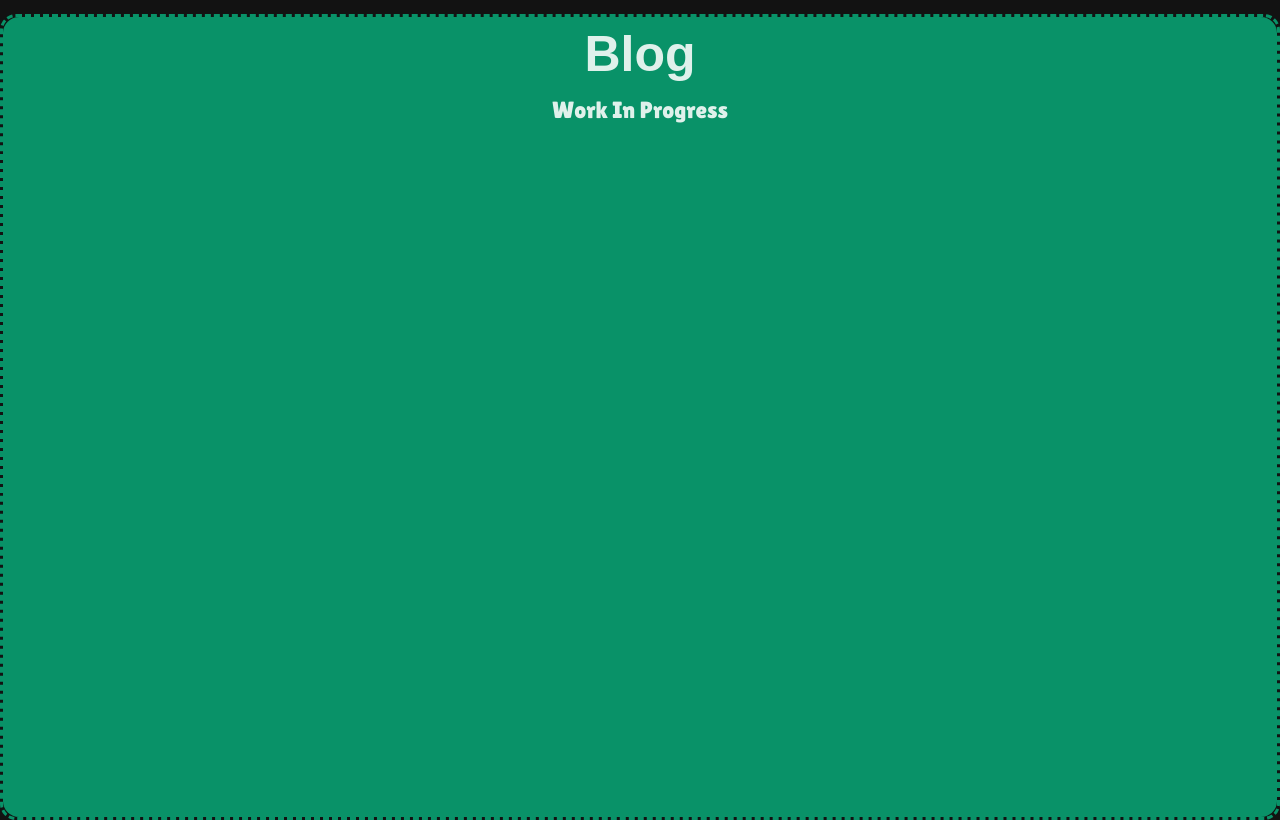
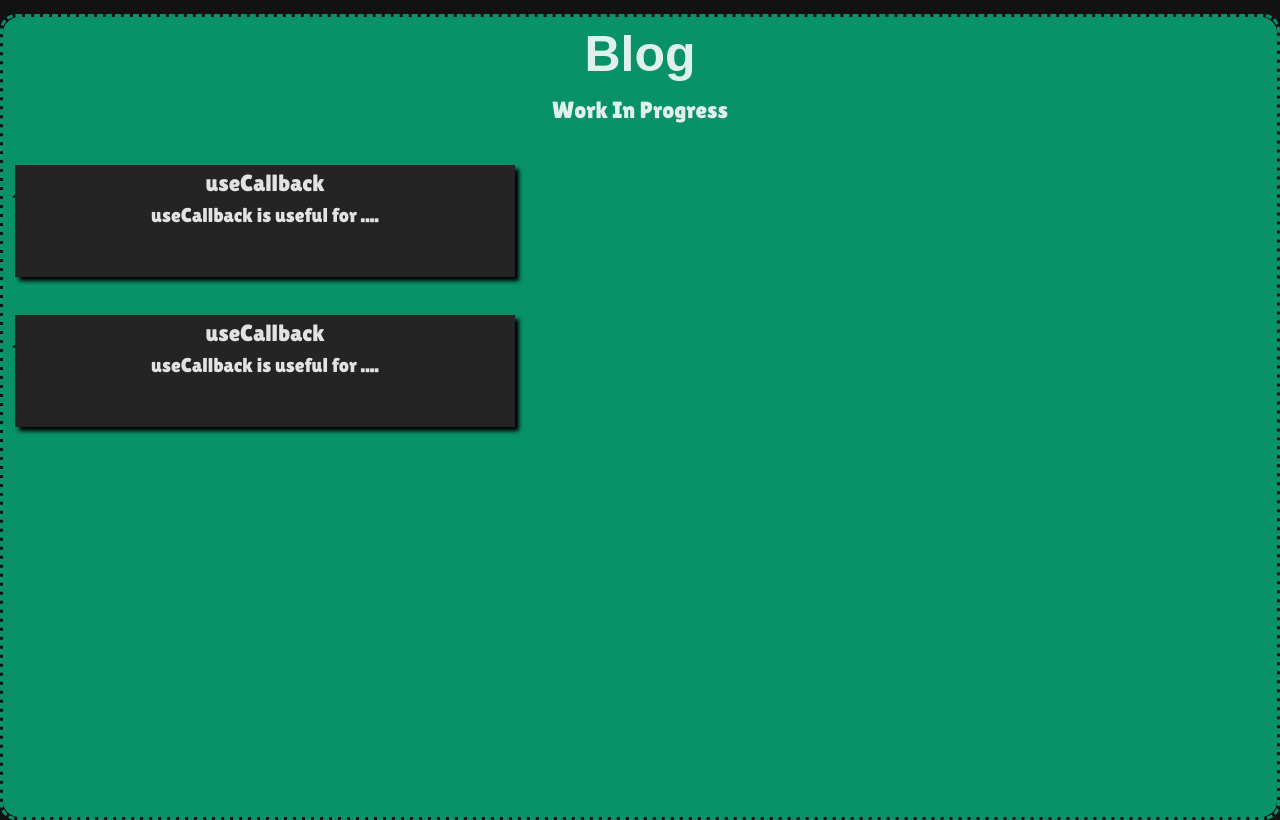
Before and after one commit to CClotho/my-portfolio, a React (Vite) app: page / in a window 1280 px wide. Shown: the part 3252-4072 px from the top of the page. Built offline with nearby package versions, Linux system fonts and the light colour scheme; a web font is replaced by a local one.

Commit message:
(added): drawer effect

```diff
--- a/src/App.tsx
+++ b/src/App.tsx
@@ -9,7 +9,6 @@ import DesktopSidebar from './pages/shared/DesktopSidebar';
 import useSoloObserver from './components/hooks/useSoloObserver';
 import Showcase from './pages/Showcase';
 import Blog from './pages/Blog';
-
 
 function App() {
  // update the ref inside the observer when checking entry.isIntersecting.
--- /dev/null
+++ b/src/components/Card.tsx
@@ -0,0 +1,32 @@
+export interface CardProp {
+    id: number,
+    title: string,
+    description: string,
+
+}
+
+
+const Card = function({id, title, description}: CardProps):React.JSX.Element {
+
+
+    return (
+
+        <div className="drawer-wrapper">
+            <div className="drawer">
+          <div className="drawer-inside"></div>
+             <article className="card"key={id}>
+
+            <h3 className="card-title">{title}</h3>
+            <p className="card-text">{description}</p>
+
+        </article>
+
+        </div>
+        </div>
+
+
+    )
+}
+
+
+export default Card;
--- /dev/null
+++ b/src/components/PostList.tsx
@@ -0,0 +1,22 @@
+
+import Card from "./Card";
+import Drawer from "./Drawer";
+
+const PostList = function({id, title, description}: CardProps):React.JSX.Element {
+
+
+    return (
+        <section className="posts">
+
+
+            <Card id={5}title="useCallback" description="useCallback is useful for ...."/>
+            <Card id={6}title="useCallback" description="useCallback is useful for ...."/>
+
+        </section>
+
+
+    )
+}
+
+
+export default PostList;
--- a/src/pages/Blog.tsx
+++ b/src/pages/Blog.tsx
@@ -1,10 +1,11 @@
 import useSoloObserver from "../components/hooks/useSoloObserver";
-import { RefType } from "../components/hooks/useIntersectionObservation";
-
+import { useState } from "react";
+import Card, { CardProp } from "../components/Card";
+import PostList from "../components/PostList";
 
 const Blog = function (): React.JSX.Element {
     const {ref, visible} = useSoloObserver();
-
+    const [post, setPost] = useState<CardProp | null>(null);
     return (
 
             <section id="blog-section" ref={ref}  className={`${visible ? 'show-section' : ''}`}>
@@ -12,7 +13,7 @@ const Blog = function (): React.JSX.Element {
                     <div className={`blog-posts ${visible ? 'slide-in-horizontally' : ''}`}>
                     <h2> Blog </h2>
                     <h3> Work In Progress</h3>
-
+                     <PostList/>
                     </div>
 
             </section>
--- a/src/styles/abstract/_colors.scss
+++ b/src/styles/abstract/_colors.scss
@@ -4,3 +4,5 @@ $contact-bg: #fa5252;
 $showcase-bg:#be4bdb;
 $blog-bg: #099268;
 $main-bg: #242424;
+$dark-bg: #121212;
+$card-bg: #4ebcaf;
--- a/src/styles/app.scss
+++ b/src/styles/app.scss
@@ -6,6 +6,8 @@
 @use './abstract/colors';
 @use './shared/animation.scss';
 @use './shared/global.scss';
+@use './components/card.scss';
+@use './components/posts.scss';
 
 #root {
     max-width: 1280px;
--- /dev/null
+++ b/src/styles/components/card.scss
@@ -0,0 +1,64 @@
+@use '../abstract/colors';
+
+.card {
+
+ //background-color: colors.$card-bg;
+
+ margin-left: 12px;
+ width: 500px;
+ height: 300px;
+ background-color: colors.$main-bg;
+ transition: transform 300ms linear;
+ transform-origin: center;
+ box-shadow: 4px 4px 4px black;
+
+    @media screen and (max-width: 768px) {
+       max-width: 250px;
+       height: 100px;
+ }
+}
+.drawer-wrapper {
+    display: flex;
+}
+
+.drawer {
+    display: flex;
+    flex-direction: column;
+    justify-content: center;
+    align-items: center;
+    height: 150px; // change size of drawer
+    @media screen and (max-width: 768px) {
+
+    }
+}
+
+.drawer-inside {
+    position: relative;
+
+    z-index:-1;
+    width: 440px; // inside cover the black
+    height: 100px;
+    transform: translateY(90%) perspective(100px) rotateX(35deg) scale(1);
+    background-color: black;
+    transform-origin: center;
+    @media screen and (max-width: 768px) {
+       display: none;
+    }
+
+}
+
+//drawer-animation
+.card:hover {
+    transform: translateY(20%) scale(1.1);
+
+    @media screen and (max-width: 768px) {
+       transform: none;
+    }
+}
+.card-title {
+
+}
+
+.card-text {
+
+}
--- /dev/null
+++ b/src/styles/components/posts.scss
@@ -0,0 +1,14 @@
+
+.posts {
+    display: flex;
+    flex-direction: column;
+}
+
+.posts :nth-child(1) {
+   // z-index: 7;
+}
+
+.posts :nth-child(2) {
+
+   // z-index: 6;
+}
```
Also changed, not shown: src/styles/pages/blog.scss (line endings or trailing spaces).
